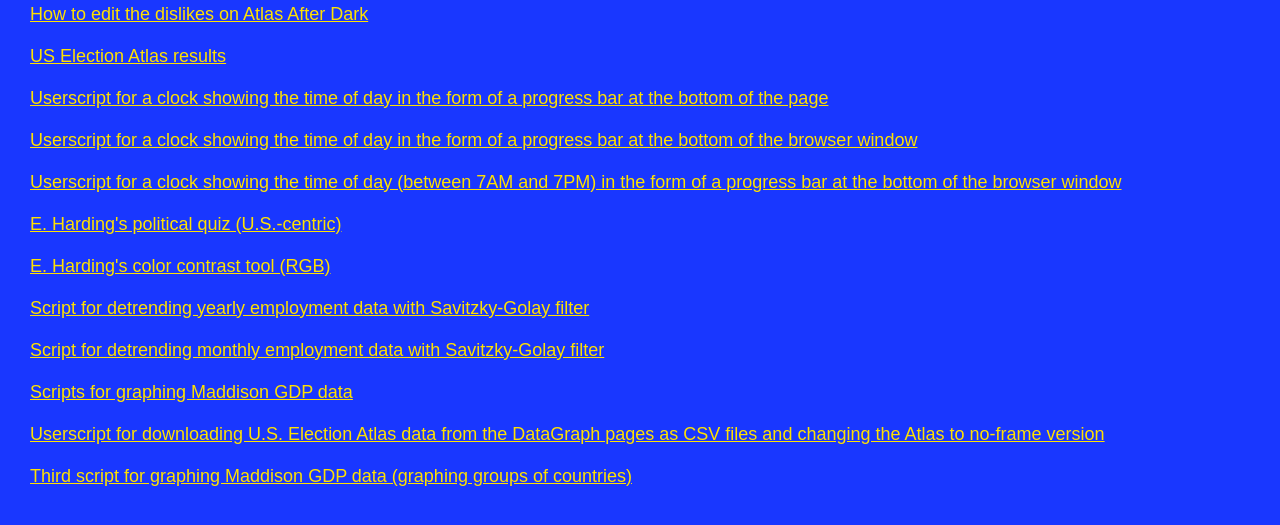
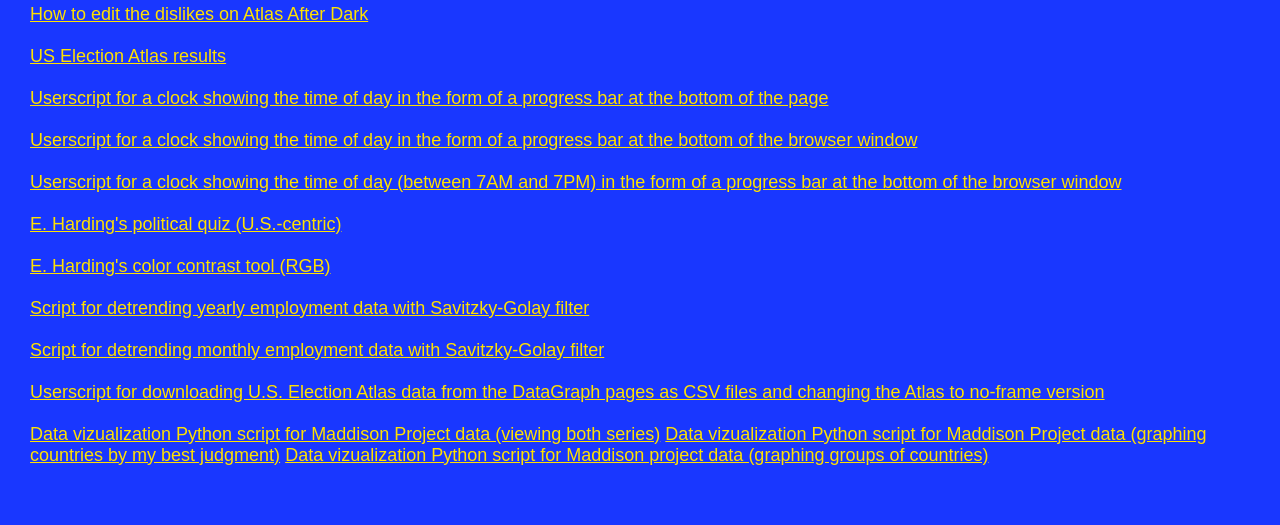
Before and after one commit to Enopoletus/enopoletus.github.io, a plain HTML site: page index.html in a window 1280 px wide. Shown: the part 445-970 px from the top of the page. Drawn offline with Linux system fonts and the light colour scheme.

Commit message:
updates to homepage

```diff
--- a/index.html
+++ b/index.html
@@ -33,9 +33,10 @@
   <a href="https://enopoletus.github.io/colorcontrast/">E. Harding's color contrast tool (RGB)</a><br><br>
   <a href="https://github.com/Enopoletus/enopoletus.github.io/blob/master/employment.py">Script for detrending yearly employment data with Savitzky-Golay filter</a><br><br>
   <a href="https://github.com/Enopoletus/enopoletus.github.io/blob/master/employmonth.py">Script for detrending monthly employment data with Savitzky-Golay filter</a> <br><br>
-  <a href="https://medium.com/@Enopoletus/python-scripts-for-graphing-historical-real-gdp-data-from-the-maddison-project-d7b2615a362a">Scripts for graphing Maddison GDP data</a><br><br>
   <a href="https://enopoletus.github.io/atlasdatagraph.user.js">Userscript for downloading U.S. Election Atlas data from the DataGraph pages as CSV files and changing the Atlas to no-frame version</a><br><br>
-  <a href="https://medium.com/@Enopoletus/third-script-for-graphing-maddison-gdp-data-graphing-groups-of-countries-65a201bde672">Third script for graphing Maddison GDP data (graphing groups of countries)</a>
+  <a href="https://enopoletus.github.io/mpdinteractiveboth.py">Data vizualization Python script for Maddison Project data (viewing both series)</a>
+  <a href="https://enopoletus.github.io/mpdreconcl.py">Data vizualization Python script for Maddison Project data (graphing countries by my best judgment)</a>
+  <a href="https://enopoletus.github.io/mpdreconcladd.py">Data vizualization Python script for Maddison project data (graphing groups of countries)</a>
   <br><br><br>
 </body>
 </html>
```
